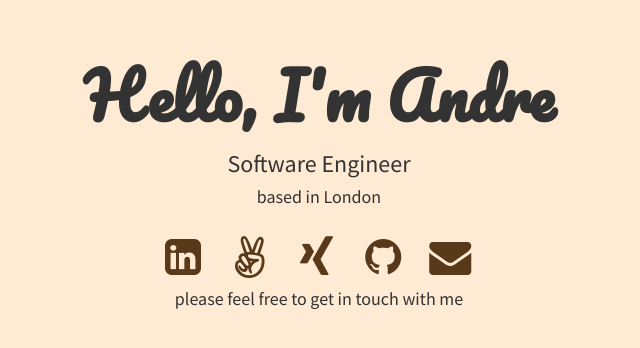
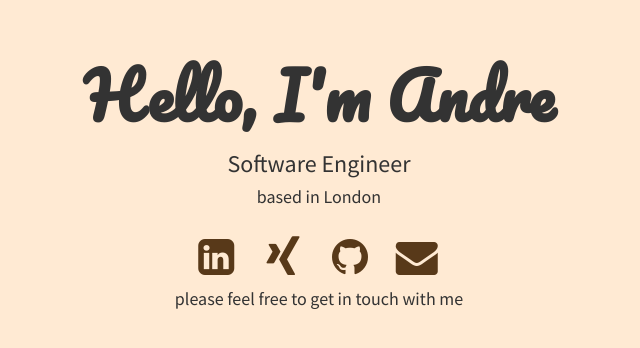
Before and after one commit to hmmmsausages/hmmmsausages.github.io, a plain HTML site: page index.html in a window 1280 px wide. Shown: the part 210-558 px from the top of the page, without its empty margins (321-961 px from the left). Drawn offline with nearby package versions, Linux system fonts and the light colour scheme.

Commit message:
remove AngelList link

```diff
--- a/index.html
+++ b/index.html
@@ -47,9 +47,6 @@
                             <a target="_blank" href="https://uk.linkedin.com/in/andremueller91"><i class="fa fa-linkedin-square fa-fw fa-3x"></i></a>
                         </li>
                         <li>
-                            <a target="_blank" href="https://angel.co/andre-mueller"><i class="fa fa-angellist fa-fw fa-3x"></i></a>
-                        </li>
-                        <li>
                             <a target="_blank" href="https://www.xing.com/profile/Andre_Mueller434"><i class="fa fa-xing fa-fw fa-3x"></i></a>
                         </li>
                         <li>
```
